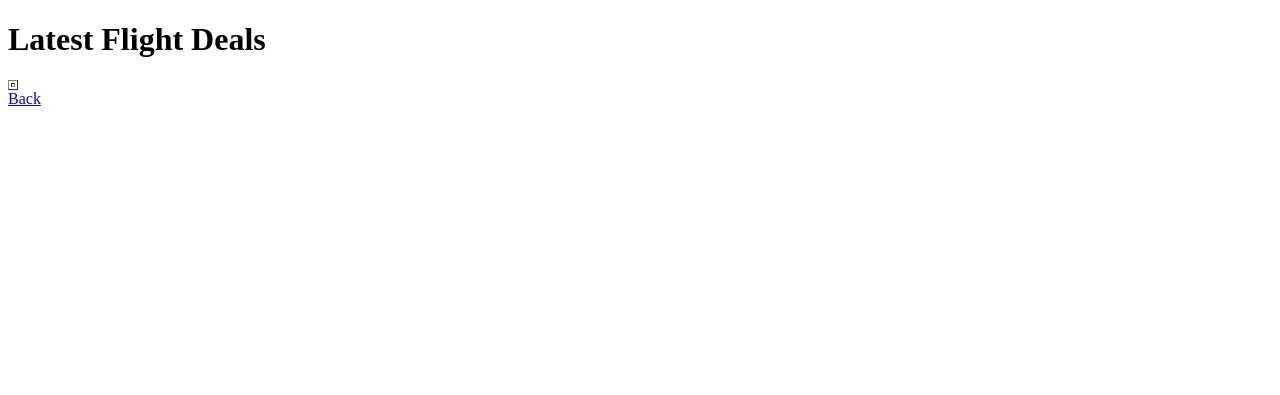
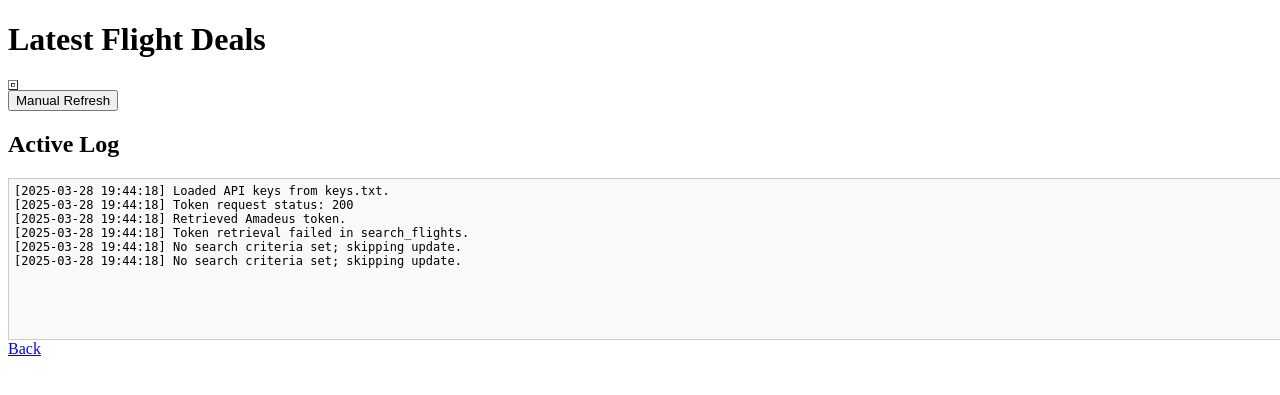
Before and after one commit to Marky00100/FlightTracker, a Flask app: page /results in a window 1280 px wide. Shown: the top 395 px of the page. Run offline with Flask 2, Linux system fonts and the light colour scheme; some libraries are stand-ins or nearby versions.

Commit message:
added reload button, active messaging, new environment style html

```diff
--- a/app.py
+++ b/app.py
@@ -1,20 +1,44 @@
 #!/usr/bin/env python3
-from flask import Flask, render_template, request, redirect, url_for, session
-import requests, datetime, os, pandas as pd
+import os
+import requests, datetime, pandas as pd
+from flask import Flask, render_template, request, redirect, url_for, session, jsonify
 from apscheduler.schedulers.background import BackgroundScheduler
 import plotly.express as px
 
+# Optionally load environment variables from a .env file (install python-dotenv if needed)
+try:
+    from dotenv import load_dotenv
+    load_dotenv()
+except ImportError:
+    pass
+
 app = Flask(__name__)
-app.secret_key = 'your_secure_secret_key'  # Change this
+app.secret_key = os.environ.get("APP_SECRET", "your_secure_secret_key")  # Change this!
+
+# Global log list for active readout
+log_messages = []
+
+def add_log(message):
+    timestamp = datetime.datetime.now().strftime("%Y-%m-%d %H:%M:%S")
+    entry = f"[{timestamp}] {message}"
+    log_messages.append(entry)
+    # Limit logs to last 100 entries
+    if len(log_messages) > 100:
+        del log_messages[0:len(log_messages)-100]
+    print(entry)
 
 # --- Load API Keys from keys.txt ---
 def load_api_keys():
     keys = {}
-    with open('keys.txt', 'r') as f:
-        for line in f:
-            if '=' in line:
-                key, val = line.strip().split('=', 1)
-                keys[key.strip()] = val.strip()
+    try:
+        with open('keys.txt', 'r') as f:
+            for line in f:
+                if '=' in line:
+                    key, val = line.strip().split('=', 1)
+                    keys[key.strip()] = val.strip()
+        add_log("Loaded API keys from keys.txt.")
+    except Exception as e:
+        add_log(f"Error loading keys.txt: {e}")
     return keys
 
 api_keys = load_api_keys()
@@ -30,15 +54,23 @@ def get_amadeus_token():
         "client_secret": AMADEUS_API_SECRET
     }
     headers = {"Content-Type": "application/x-www-form-urlencoded"}
-    r = requests.post(url, data=payload, headers=headers)
-    if r.status_code == 200:
-        return r.json().get("access_token")
+    try:
+        r = requests.post(url, data=payload, headers=headers)
+        add_log(f"Token request status: {r.status_code}")
+        if r.status_code == 200:
+            token = r.json().get("access_token")
+            add_log("Retrieved Amadeus token.")
+            return token
+        else:
+            add_log(f"Failed to get token: {r.text}")
+    except Exception as e:
+        add_log(f"Exception in get_amadeus_token: {e}")
     return None
 
 def search_flights(origin, destination, depart_date, return_date):
     token = get_amadeus_token()
     if not token:
-        print("Failed to retrieve token")
+        add_log("Token retrieval failed in search_flights.")
         return []
     url = "https://test.api.amadeus.com/v2/shopping/flight-offers"
     params = {
@@ -50,12 +82,17 @@ def search_flights(origin, destination, depart_date, return_date):
         "max": 50
     }
     headers = {"Authorization": f"Bearer {token}"}
-    r = requests.get(url, params=params, headers=headers)
-    print("Request URL:", r.url)
-    print("Status Code:", r.status_code)
-    print("Response:", r.text)
-    if r.status_code == 200:
-        return r.json().get("data", [])
+    try:
+        r = requests.get(url, params=params, headers=headers)
+        add_log(f"Flight search: {r.url} Status: {r.status_code}")
+        if r.status_code == 200:
+            data = r.json().get("data", [])
+            add_log(f"Found {len(data)} flight offers.")
+            return data
+        else:
+            add_log(f"Flight search error: {r.text}")
+    except Exception as e:
+        add_log(f"Exception in search_flights: {e}")
     return []
 
 # --- Global Storage for Latest Deals ---
@@ -65,13 +102,14 @@ latest_deals = []
 def update_deals():
     criteria = app.config.get("SEARCH_CRITERIA")
     if not criteria:
+        add_log("No search criteria set; skipping update.")
         return
     origin = criteria.get("origin")
     destination = criteria.get("destination")
     depart_date = criteria.get("depart_date")
     return_date = criteria.get("return_date")
+    add_log(f"Updating deals for {origin} -> {destination} from {depart_date} to {return_date}.")
     deals = search_flights(origin, destination, depart_date, return_date)
-    # Sort by total price and take top 5
     def get_price(offer):
         try:
             return float(offer['price']['total'])
@@ -80,6 +118,7 @@ def update_deals():
     deals_sorted = sorted(deals, key=get_price)
     global latest_deals
     latest_deals = deals_sorted[:5]
+    add_log(f"Updated latest deals: {len(latest_deals)} deals stored.")
 
 scheduler = BackgroundScheduler()
 scheduler.add_job(func=update_deals, trigger="interval", minutes=5)
@@ -109,6 +148,8 @@ def index():
             "depart_date": depart_date,
             "return_date": return_date
         }
+        add_log(f"Search criteria set: {origin} -> {destination} from {depart_date} to {return_date}.")
+        update_deals()  # Immediate update on form submit
         return redirect(url_for("results"))
     return render_template("index.html")
 
@@ -138,5 +179,25 @@ def results():
         plot_div = ""
     return render_template("results.html", table=df.to_html(classes="table table-striped"), plot_div=plot_div)
 
+@app.route("/logs")
+def logs():
+    # Return the current log messages as JSON
+    return jsonify(log_messages)
+
+@app.route("/manual_refresh")
+def manual_refresh():
+    update_deals()
+    return redirect(url_for("results"))
+
+@app.route("/test_api")
+def test_api():
+    # Hardcoded test values for API testing
+    origin = "CLE"
+    destination = "DUB"
+    depart_date = "2025-06-15"
+    return_date = "2025-06-20"
+    results = search_flights(origin, destination, depart_date, return_date)
+    return {"results": results}
+
 if __name__ == "__main__":
     app.run(debug=True)
--- a/templates/results.html
+++ b/templates/results.html
@@ -3,6 +3,18 @@
   <head>
     <title>Flight Deals Results</title>
     <script src="https://cdn.plot.ly/plotly-latest.min.js"></script>
+    <style>
+      #logWindow {
+         width: 100%;
+         height: 150px;
+         border: 1px solid #ccc;
+         overflow-y: scroll;
+         background: #f9f9f9;
+         padding: 5px;
+         font-family: monospace;
+         font-size: 12px;
+      }
+    </style>
   </head>
   <body>
     <h1>Latest Flight Deals</h1>
@@ -12,6 +24,21 @@
     <div>
       {{ plot_div|safe }}
     </div>
+    <button onclick="window.location.href='{{ url_for('manual_refresh') }}'">Manual Refresh</button>
+    <h2>Active Log</h2>
+    <div id="logWindow"></div>
     <a href="{{ url_for('index') }}">Back</a>
+    <script>
+      async function fetchLogs() {
+          const response = await fetch('/logs');
+          const logs = await response.json();
+          const logWindow = document.getElementById('logWindow');
+          logWindow.innerHTML = logs.join('<br>');
+          logWindow.scrollTop = logWindow.scrollHeight;
+      }
+      // Poll logs every 5 seconds
+      setInterval(fetchLogs, 5000);
+      fetchLogs();
+    </script>
   </body>
 </html>
```
Also changed, not shown: templates/index.html (+1 -6 lines).
